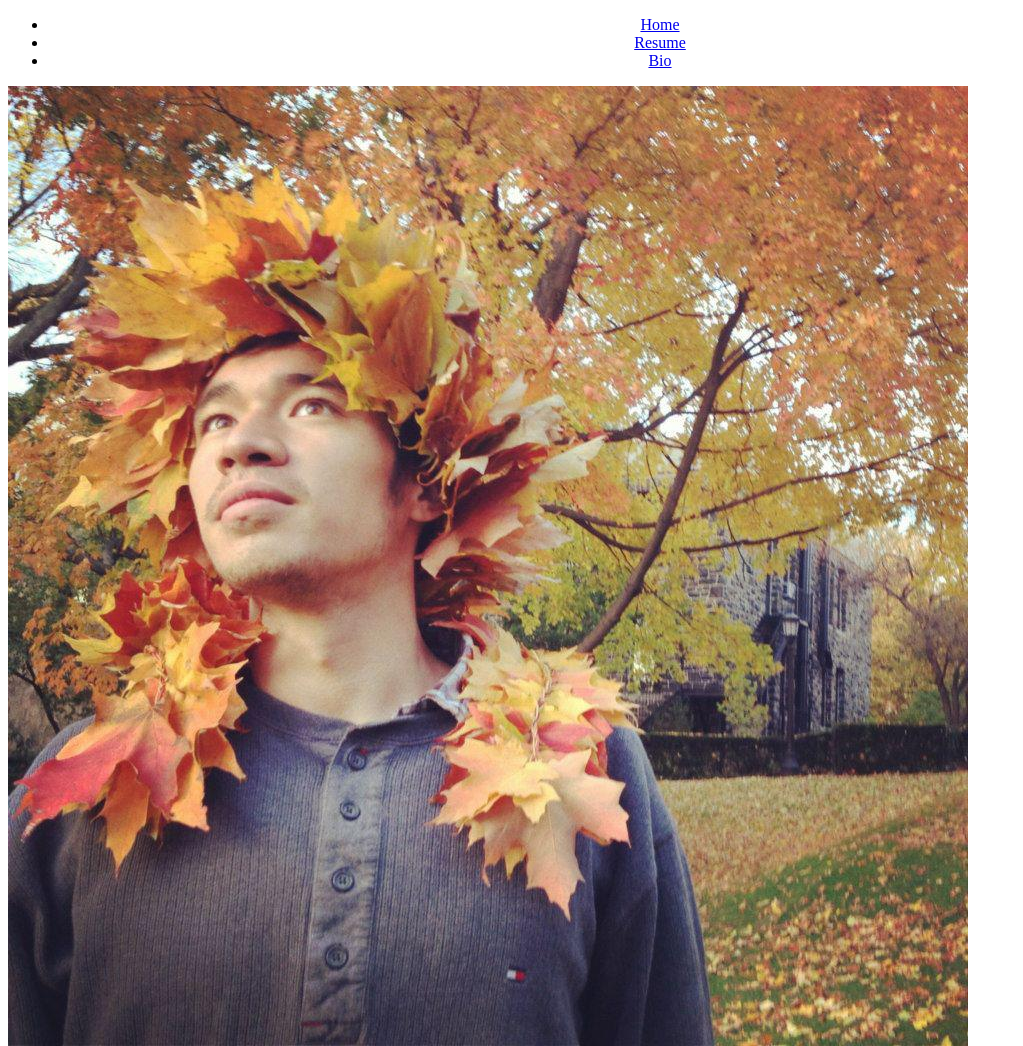
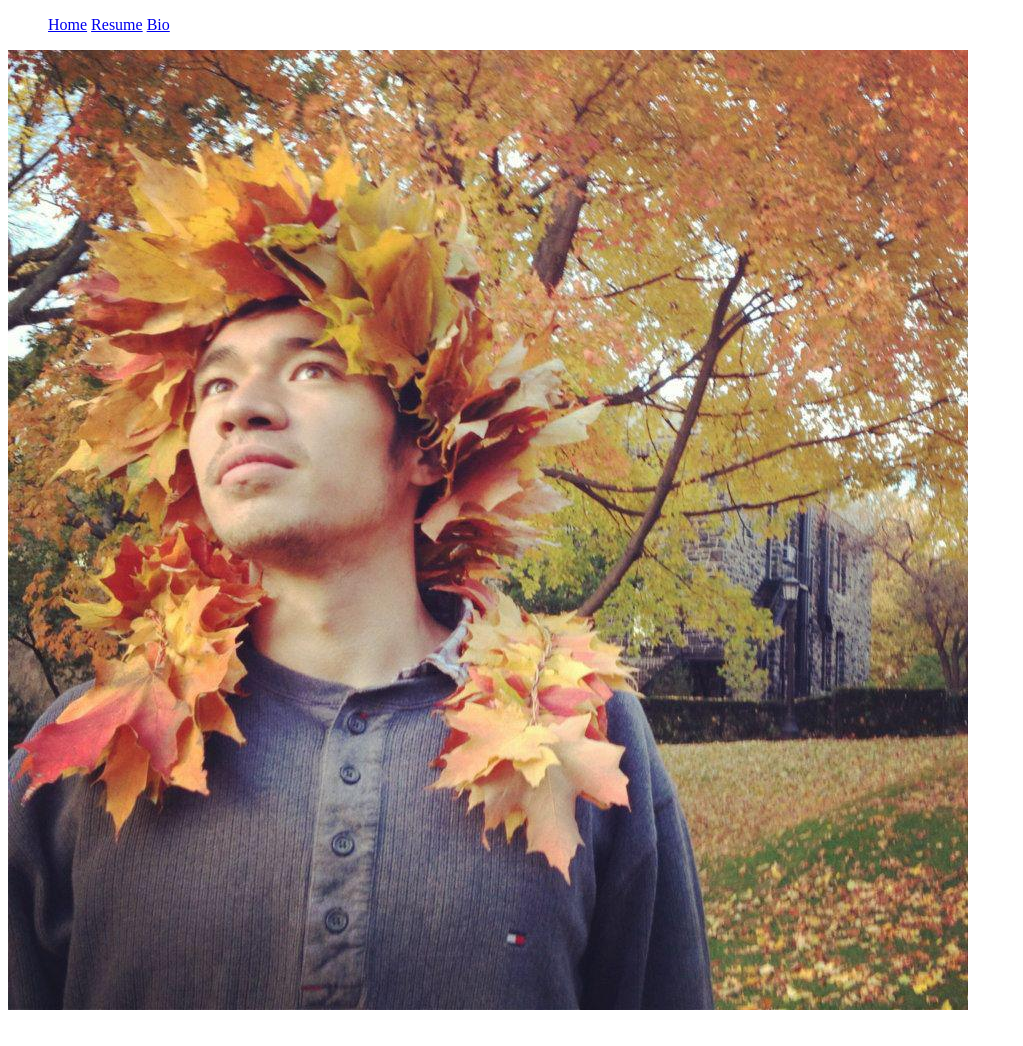
Before and after one commit to hapanation/hapanation.github.com, a plain HTML site: page index.html in a window 1280 px wide. Shown: the whole page, without its empty margins (0-1023 px from the left). After the commit the page ends 1022 px from the top, so only its background shows below. Drawn offline with Linux system fonts and the light colour scheme.

Commit message:
fixing typos

```diff
--- a/computer_format.css
+++ b/computer_format.css
@@ -7,7 +7,7 @@ title
 	text-shadow: 5px 5px 0px #eee, 7px 7px 0px #606060;
 }
 
-#navbar
+#navbar li
 {
 	text-align:center;
 	display:inline;
```
